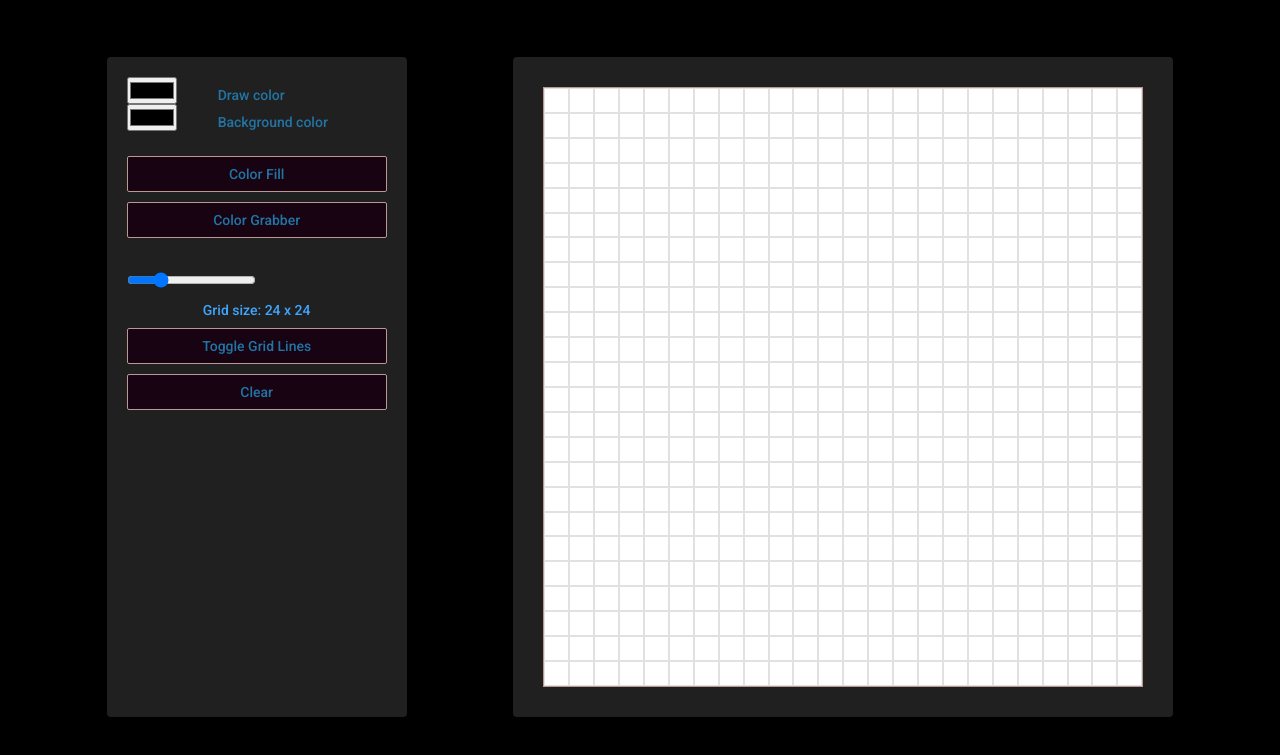
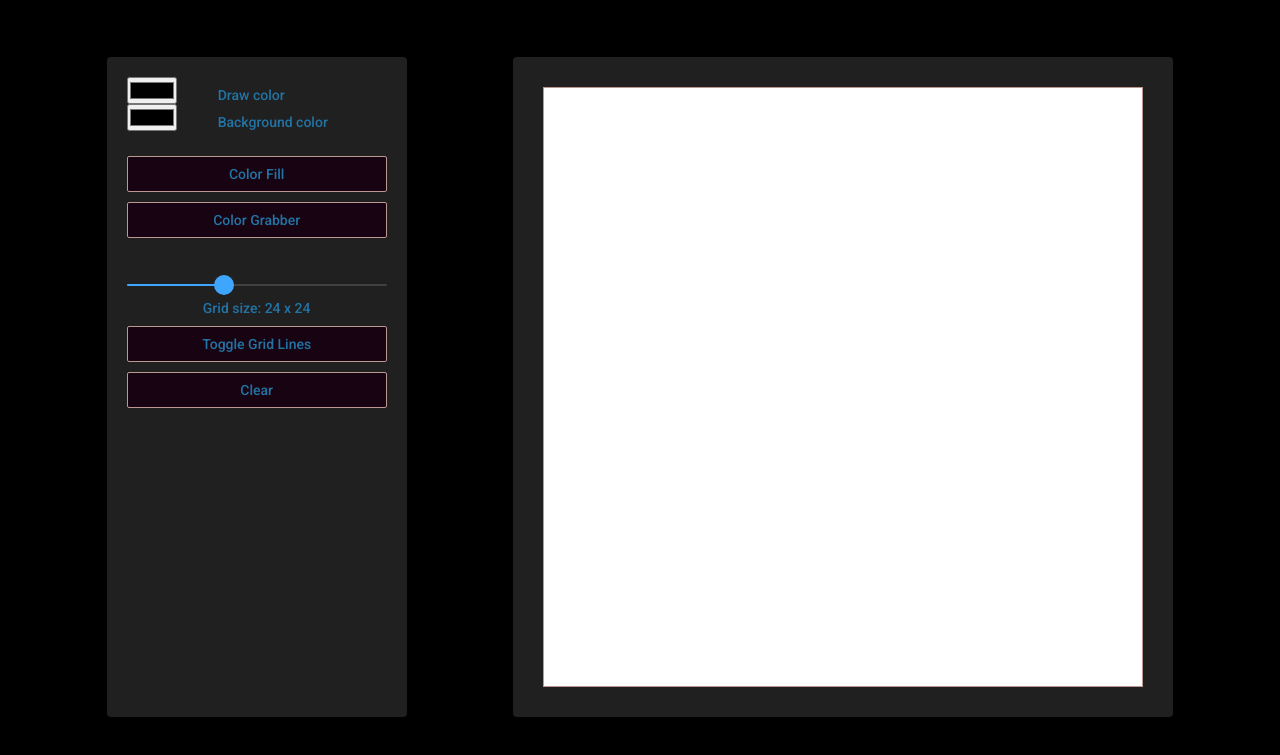
Before and after one commit to gibbato/PixelPaint, a plain HTML site: page index.html in a window 1280 px wide. Both pictures are taken after a click on the button "Toggle Grid Lines". Shown: the part 111-866 px from the top of the page. Drawn offline with Linux system fonts and the light colour scheme.

Commit message:
fixed slider issue and capped it at 64x64. anything past that is not very stable

```diff
--- a/index.html
+++ b/index.html
@@ -1,11 +1,11 @@
 <!DOCTYPE HTML>
 <html lang="en">
 <head>
-        <meta charset="UTF-8">
+    <meta charset="utf-8">
     <meta name="viewport" content="width=device-width, initial-scale=1">
     <title>PixelPaint</title>
     <link rel="stylesheet" href="style.css">
-        <link rel="icon" href="FIXMEHEREPLEASE.png">
+    <link rel="icon" href="path/to/favicon.png">
 </head>
 <body>
     <div class="wrapper">
@@ -27,18 +27,15 @@
                     <span>Background color</span>
                 </div>
 
-
                 <button id="color-fill">Color Fill</button>
                 <button id="color-grabber">Color Grabber</button>
 
-
-
                 <div class="slider-box">
-                    <input type="range" value="24" min="1" mac="60" id="range-slider" onmousemove="rangeSliderValue(this.value)" onChange="rangeSlider(this.value)">
+                    <input type="range" value="24" min="1" max="64" id="range-slider" onmousemove="rangeSliderValue(this.value)" onchange="rangeSlider(this.value)">
                     <div id="progress-bar"></div>
                 </div>
 
-                <p class="grid-size">Grid size: <span id="range-value">24</span> x <span id="range-value">24</span></p>
+                <p class="grid-size">Grid size: <span id="range-value">24</span> x <span id="range-value2">24</span></p>
 
                 <button id="grid-btn" class="btn-on">Toggle Grid Lines</button>
                 <button id="clear-grid">Clear</button>
--- a/script.js
+++ b/script.js
@@ -60,7 +60,10 @@ const rangeSlider = document.querySelector('#range-slider');
 rangeSlider.addEventListener('input', (e) => {
     gridSize = e.target.value;
     document.getElementById('range-value').textContent = gridSize;
+    document.getElementById('range-value2').textContent = gridSize;
+
     createGrid();
+
 });
 
 // Clear grid logic
@@ -78,3 +81,13 @@ gridBtn.addEventListener('click', () => {
         square.classList.toggle('border-hidden');
     });
 });
+
+ let progressBar = document.getElementById('progress-bar');
+
+function rangeSliderValue(value) {
+    let gridLabels = document.querySelectorAll('#range-value');
+    for (let i = 0; i < gridLabels.length; i++) {
+      gridLabels[i].textContent = value;
+    }
+    progressBar.style.width = (value / 60) * 90 + '%';
+  }
--- a/style.css
+++ b/style.css
@@ -111,7 +111,7 @@ button {
     font-family: 'Roboto', sans-serif;
     font-weight: 500;
     font-size: 14px;
-    color: rgb(62, 166, 255);
+    color: #2274A5;
     text-align: center;
     margin-bottom: 10px;
 }
@@ -119,3 +119,38 @@ button {
 #range-value {
     text-align: center;
 }
+
+#range-value2 {
+    text-align: center;
+}
+
+.border-hidden {
+    border: none;
+}
+
+input[type="range"] {
+    width: 100%;
+    height: 2px;
+    background: #404040;
+    appearance: none;
+    outline: none;
+    border-radius: 2px;
+}
+
+input[type="range"]::-webkit-slider-thumb {
+    appearance: none;
+    width: 20px;
+    height: 20px;
+    border-radius: 50%;
+    background: rgb(62, 166, 255);
+}
+
+#progress-bar {
+    width: 40%;
+    height: 2px;
+    background-color: rgb(62, 166, 255);
+    border-radius: 2px;
+    position: absolute;
+    top: 12px;
+    left: 0;
+}
```
Lines whose indentation alone changed are shown as unchanged.
